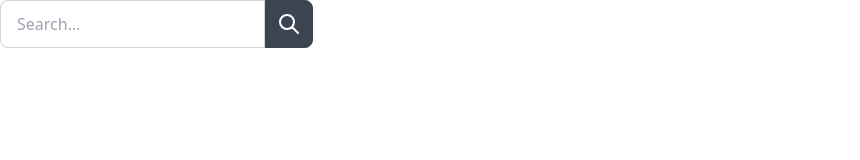
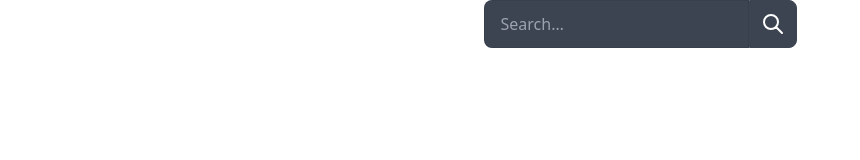
Before and after one commit to huntr5/Test1, a plain HTML site: page index.html in a window 1280 px wide. Shown: the whole page, without its empty margins (0-860 px from the left). Drawn offline with nearby package versions, Linux system fonts and the light colour scheme.

Commit message:
update Search box & base-100

```diff
--- a/index.html
+++ b/index.html
@@ -10,12 +10,12 @@
     <script src="https://cdn.tailwindcss.com"></script>
 </head>
 <body>
-    <div class="Header">
+    <div class="Header hero bg-base-100">
         <div class="sidebarButton"></div>
         <div class="logo"></div>
-        <div class="search">
+        <div class="search ">
             <div class="input-group">
-                <input type="text" placeholder="Search…" class="input input-bordered" />
+                <input type="text" placeholder="Search…" class="input input-bordered bg-neutral w-300" />
                 <button class="btn btn-square">
                   <svg xmlns="http://www.w3.org/2000/svg" class="h-6 w-6" fill="none" viewBox="0 0 24 24" stroke="currentColor"><path stroke-linecap="round" stroke-linejoin="round" stroke-width="2" d="M21 21l-6-6m2-5a7 7 0 11-14 0 7 7 0 0114 0z" /></svg>
                 </button>
--- a/tailwind.config.js
+++ b/tailwind.config.js
@@ -15,7 +15,7 @@ module.exports = {
                 "secondary": "#F000B8",
                 "accent": "#37CDBE",
                 "neutral": "#3D4451",
-                "base-100": "#FFFFFF",
+                "base-100": "#111111",
                 "info": "#3ABFF8",
                 "success": "#36D399",
                 "warning": "#FBBD23",
```
